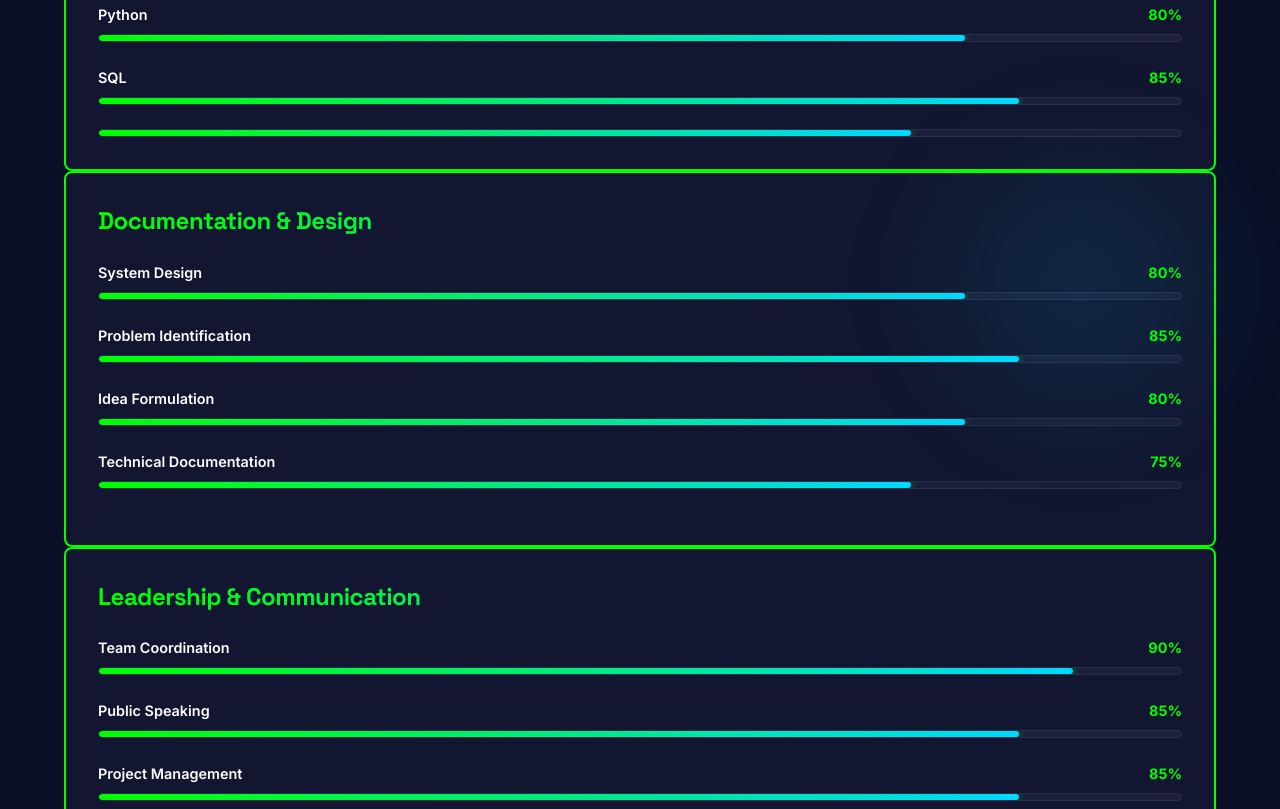
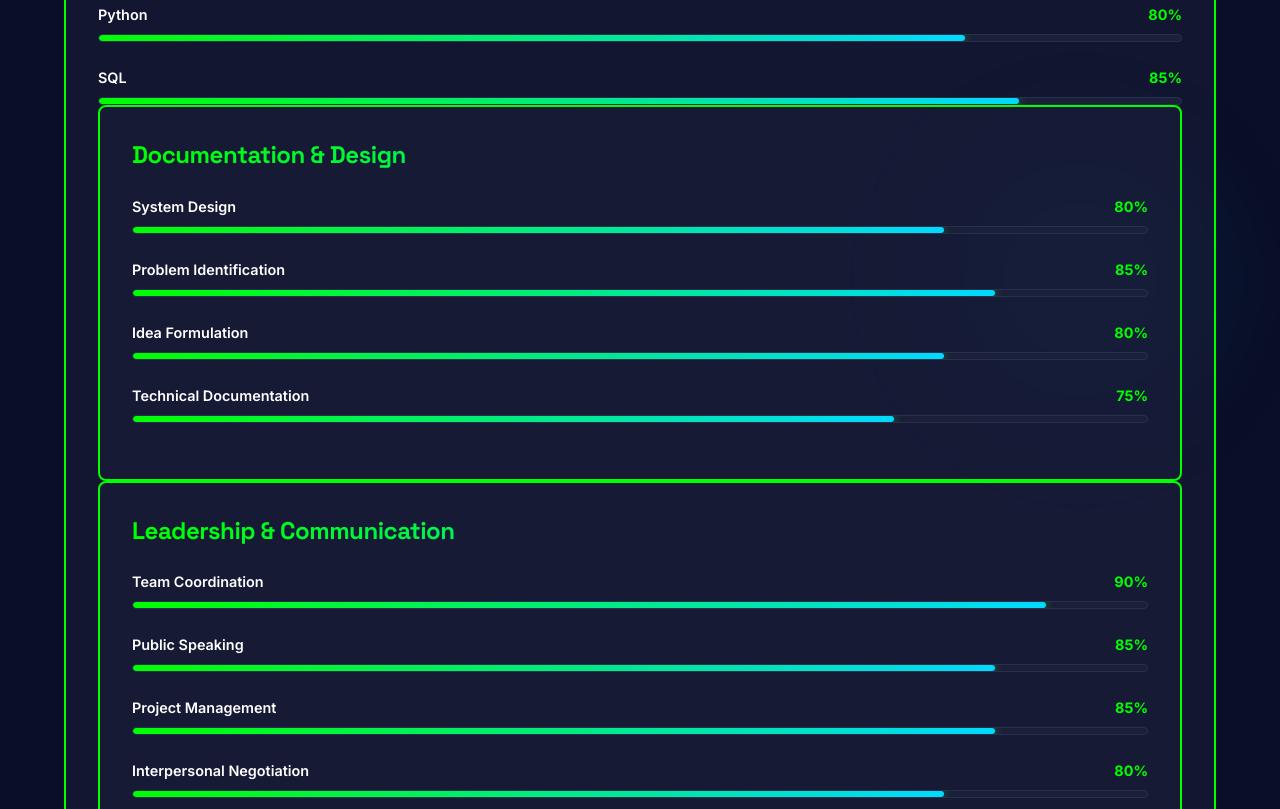
Before and after one commit to Matthew066/matthew_portfolio, a plain HTML site: page index.html in a window 1280 px wide. Shown: the part 2191-3000 px from the top of the page. Drawn offline with Linux system fonts and the light colour scheme.

Commit message:
remove skill bar

```diff
--- a/index.html
+++ b/index.html
@@ -168,12 +168,6 @@
                         <div class="skill-bar">
                             <div class="skill-fill" style="width: 85%"></div>
                         </div>
-                    </div>
-                        <div class="skill-bar">
-                            <div class="skill-fill" style="width: 75%"></div>
-                        </div>
-                    </div>
-                </div>
 
                 <!-- Documentation & Design Skills -->
                 <div class="skill-category">
```
